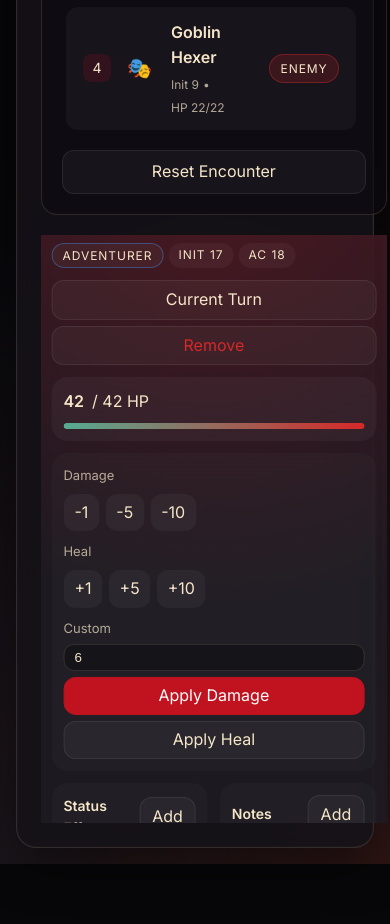
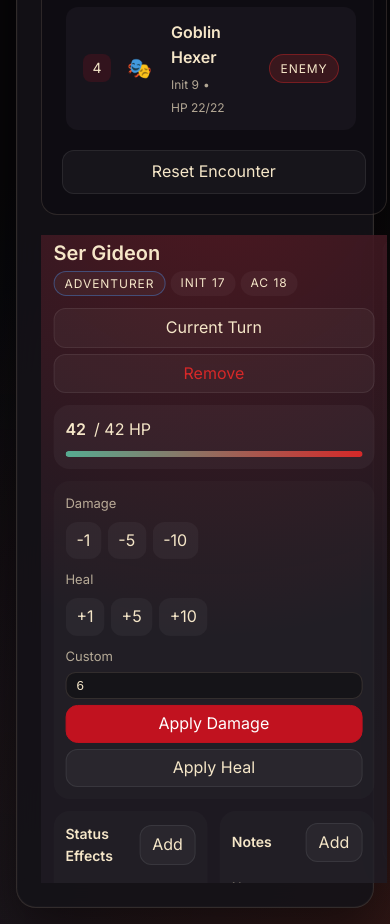
Before and after one commit to dmateja724/dnd-combat-tracker, a React (Vite) app: page / in a window 390 px wide. Shown: the part 900-1824 px from the top of the page. Before the commit the page ends 1764 px from the top, so only its background shows below. Built offline with nearby package versions, Linux system fonts and the light colour scheme; a web font is replaced by a local one.

Commit message:
edited readme

```diff
--- a/src/styles.css
+++ b/src/styles.css
@@ -201,7 +201,7 @@ button {
   width: 100%;
   max-width: 900px;
   margin: 0 auto;
-  padding: 32px 32px 48px;
+  padding: clamp(48px, 6vw, 72px) clamp(36px, 6vw, 72px) clamp(72px, 8vw, 108px);
   position: relative;
   overflow: hidden;
   min-height: clamp(460px, 62vh, 660px);
@@ -256,7 +256,7 @@ button {
   .combatant-carousel {
     --carousel-item-gap: clamp(200px, 80vw, 340px);
     min-height: clamp(380px, 70vh, 520px);
-    padding: 28px 24px 40px;
+    padding: clamp(36px, 7vh, 56px) clamp(20px, 5vw, 36px) clamp(48px, 12vh, 72px);
   }
 
   .combatant-carousel-item {
@@ -350,7 +350,7 @@ button {
   display: flex;
   flex-direction: column;
   gap: 12px;
-  padding: 16px;
+  padding: clamp(18px, 3vw, 28px);
   position: relative;
   transition: transform 0.2s ease, box-shadow 0.2s ease, border 0.2s ease;
 }
```
Also changed, not shown: 1 other file (tests, documents, lock files or other folders).
